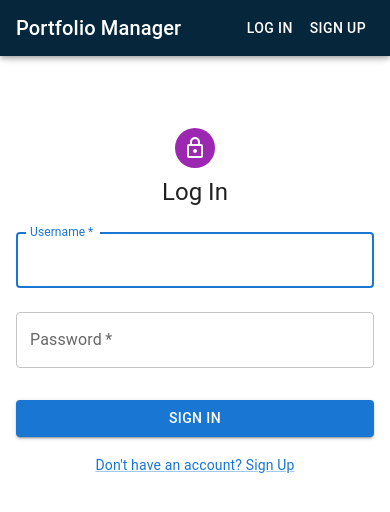
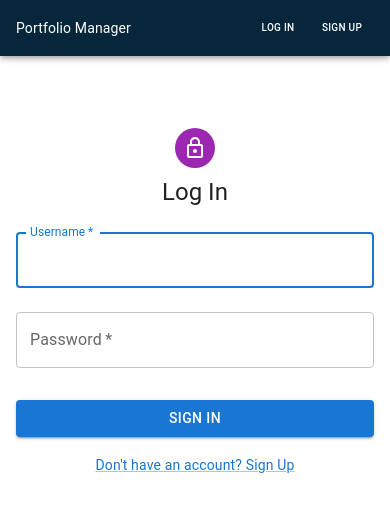
Before and after one commit to leonardo-asad/Portfolio-App, a React (Create React App) app in the folder frontend/: page / in a window 390 px wide. Shown: the top 512 px of the page. Built offline with nearby package versions, Linux system fonts and the light colour scheme.

Commit message:
Responsive design

```diff
--- a/frontend/src/Components/AddTradeForm.js
+++ b/frontend/src/Components/AddTradeForm.js
@@ -53,15 +53,8 @@ export default function AddTradeForm(props) {
       boxShadow: 3
     }}
     >
-      <Box
-        sx={{
-          display: 'flex',
-          width: 1,
-          justifyContent: 'center',
-          m: 2
-        }}
-      >
-        <Typography variant="h4" >
+      <Box>
+        <Typography sx={{ m: 1 }} variant="h4" >
           Manage Assets
         </Typography>
       </Box>
--- a/frontend/src/Components/AlertsGrid.js
+++ b/frontend/src/Components/AlertsGrid.js
@@ -77,6 +77,7 @@ function createRow(task_object) {
 export default function AlertsGrid(props) {
   const matches = useMediaQuery('(min-width:920px)');
   const fontSize = matches ? 15 : 8;
+  const margin = matches ? 5 : 0;
 
   let rows = props.tasks.map((task) => createRow(task));
 
@@ -85,7 +86,8 @@ export default function AlertsGrid(props) {
       <Box
         sx={{
           display: 'flex',
-          m: 5,
+          mx: margin,
+          my: 5,
           boxShadow: 3,
           borderRadius: 3,
           '& .super-app-theme--header': {
--- a/frontend/src/Components/Dashboard.js
+++ b/frontend/src/Components/Dashboard.js
@@ -1,4 +1,5 @@
 import React from 'react';
+import useMediaQuery from '@mui/material/useMediaQuery';
 import Box from '@mui/material/Box';
 import Grid from '@mui/material/Grid';
 
@@ -7,8 +8,11 @@ import TotalHoldingsCard from '../Components/TotalHoldingsCard';
 import PieChart from '../Components/PieChart';
 
 export default function Dashboard(props) {
+  const matches = useMediaQuery('(min-width:920px)');
+  const margin = matches ? 5 : 0;
+
   return (
-    <Box sx={{ flexGrow: 1, m: 5 }}>
+    <Box sx={{ flexGrow: 1, m: margin, my: 5 }}>
       <Grid
       container
       direction="row"
--- a/frontend/src/Components/HoldingsGrid.js
+++ b/frontend/src/Components/HoldingsGrid.js
@@ -126,6 +126,7 @@ function weight(holding, total) {
 export default function HoldingsGrid(props) {
   const matches = useMediaQuery('(min-width:920px)');
   const fontSize = matches ? 15 : 8;
+  const margin = matches ? 5 : 0;
 
   let rows = props.holdings.map((holding, index) => createRow(holding, index));
 
@@ -149,7 +150,7 @@ export default function HoldingsGrid(props) {
     <Box
       sx={{
         display: 'flex',
-        m: 5,
+        m: margin,
         boxShadow: 3,
         borderRadius: 3,
         '& .super-app-theme--header': {
--- a/frontend/src/Components/PieChart.js
+++ b/frontend/src/Components/PieChart.js
@@ -1,6 +1,7 @@
 import React from "react";
 import Box from '@mui/material/Box';
 import Chart from "react-apexcharts";
+import useMediaQuery from '@mui/material/useMediaQuery';
 
 
 function getValue(holding_object) {
@@ -11,6 +12,8 @@ function getValue(holding_object) {
 }
 
 export default function PieChart(props) {
+  const matches = useMediaQuery('(min-width:920px)');
+  const width = matches ? 350 : 300;
 
   const holdings = props.holdings
 
@@ -34,7 +37,7 @@ export default function PieChart(props) {
         options={{ labels: symbols }}
         series={values}
         type="pie"
-        width="350"
+        width={width}
       />
     </Box>
   );
--- a/frontend/src/Components/PortfolioUpperBar.js
+++ b/frontend/src/Components/PortfolioUpperBar.js
@@ -1,5 +1,6 @@
 import * as React from 'react';
 import { styled } from '@mui/material/styles';
+import useMediaQuery from '@mui/material/useMediaQuery';
 
 import MuiAppBar from '@mui/material/AppBar';
 import Toolbar from '@mui/material/Toolbar';
@@ -32,18 +33,23 @@ const AppBar = styled(MuiAppBar, {
 }));
 
 export default function PortfolioUpperBar(props) {
+  const matches = useMediaQuery('(min-width:600px)');
+  const titleFontSize = matches ? 28 : 14;
+  const buttonsFontSize = matches ? 14 : 10;
 
   const loggedOut = (
     <Box>
       <Button
         onClick={(event) => props.handleDisplay(event, 'login')}
         color="inherit"
+        sx={{ fontSize: buttonsFontSize }}
       >
       Log In
       </Button>
       <Button
         onClick={(event) => props.handleDisplay(event, 'signup')}
         color="inherit"
+        sx={{ fontSize: buttonsFontSize }}
       >
       Sign Up
       </Button>
@@ -55,6 +61,7 @@ export default function PortfolioUpperBar(props) {
       <Button
       onClick={props.handleLogOut}
       color="inherit"
+      sx={{ fontSize: buttonsFontSize }}
       >
       Log Out
       </Button>
@@ -62,7 +69,11 @@ export default function PortfolioUpperBar(props) {
   )
 
   const username = (
-    <Typography variant="string" noWrap component="div">
+    <Typography
+    variant="string"
+    noWrap component="div"
+    sx={{ fontSize: buttonsFontSize }}
+    >
       {props.username}
     </Typography>
   )
@@ -76,7 +87,11 @@ export default function PortfolioUpperBar(props) {
         }}
     >
       <Toolbar>
-        <Box display='flex' flexGrow={1}>
+        <Box
+        display='flex'
+        flexGrow={1}
+        flexDirection= 'row'
+        >
           {props.isLoggedIn &&
             <IconButton
               color="inherit"
@@ -88,9 +103,15 @@ export default function PortfolioUpperBar(props) {
               <MenuIcon />
             </IconButton>
           }
-          <Typography variant="h6" noWrap component="div">
-            Portfolio Manager
-          </Typography>
+          <Box
+          display="flex"
+          flexDirection="column"
+          justifyContent="center"
+          >
+            <Typography sx={{ fontSize: titleFontSize }} noWrap component="div">
+              Portfolio Manager
+            </Typography>
+          </Box>
         </Box>
         { props.isLoggedIn &&
           <Stack direction="row" spacing={1}>
--- a/frontend/src/Components/TradesGrid.js
+++ b/frontend/src/Components/TradesGrid.js
@@ -57,6 +57,7 @@ function createRow(trade_object, index) {
 export default function TradesGrid(props) {
   const matches = useMediaQuery('(min-width:920px)');
   const fontSize = matches ? 15 : 8;
+  const margin = matches ? 5 : 0;
 
   let rows = props.trades.map((trade_object, index) => createRow(trade_object, index));
 
@@ -64,7 +65,8 @@ export default function TradesGrid(props) {
     <Box
       sx={{
         display: 'flex',
-        m: 5,
+        mx: margin,
+        my: 5,
         boxShadow: 3,
         borderRadius: 3,
         '& .super-app-theme--header': {
```
